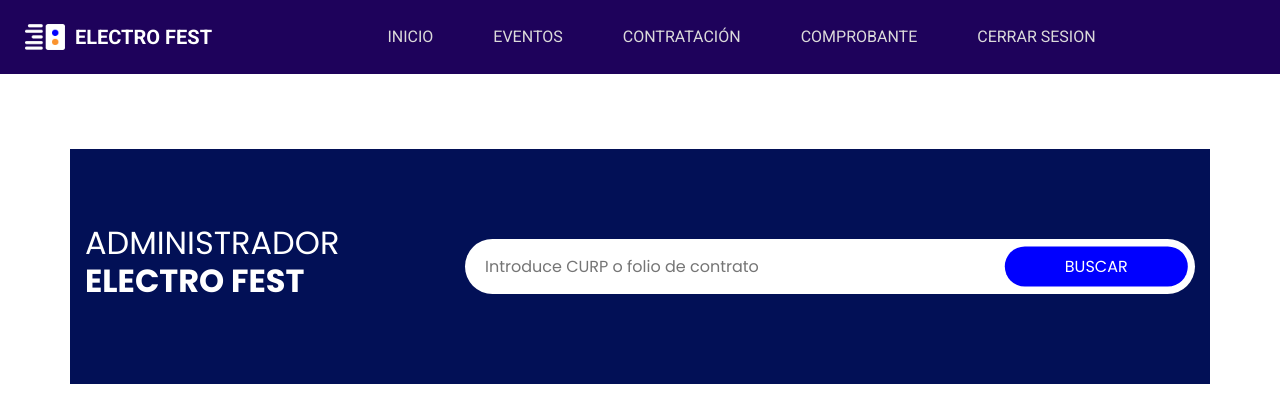
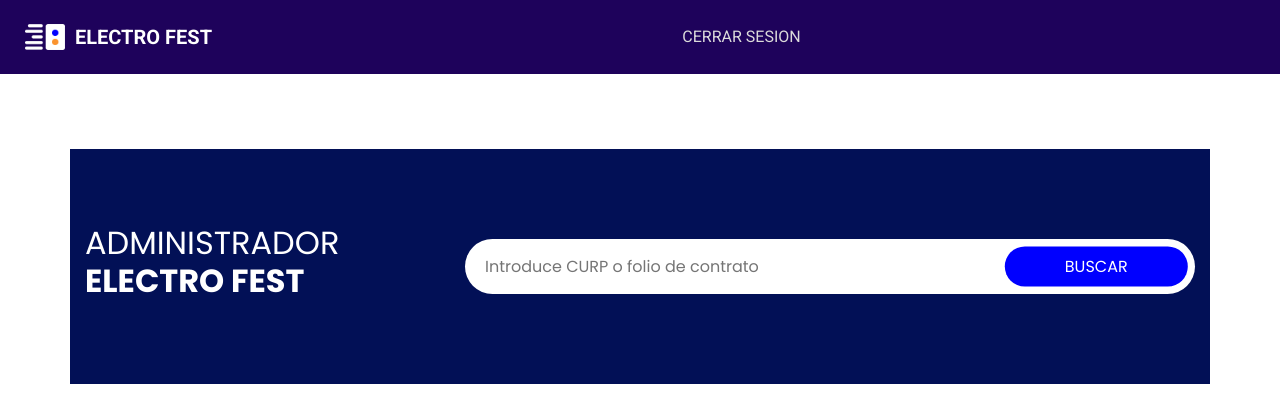
Before and after one commit to AlfredoSanchez-coder/CodigoWEBProy, a PHP site: page /admin.php in a window 1280 px wide. Shown: the top 420 px of the page. Run offline with PHP 8.4, Linux system fonts and the light colour scheme; the visitor is signed in with stand-in values (Sample User, id 1); some libraries are stand-ins or nearby versions.

Commit message:
sesiones

```diff
--- a/PWebDJ-master1/admin.php
+++ b/PWebDJ-master1/admin.php
@@ -48,7 +48,7 @@ if($varsesion==null || $varsesion='' /*|| $varse==null || $varse=''*/){
     <header class="header_section">
       <div class="container-fluid">
         <nav class="navbar navbar-expand-lg custom_nav-container ">
-          <a class="navbar-brand" href="inde.php">
+          <a class="navbar-brand">
             <img src="images/logo.png" alt="">
             <span>
               ELECTRO FEST
@@ -62,18 +62,6 @@ if($varsesion==null || $varsesion='' /*|| $varse==null || $varse=''*/){
           <div class="collapse navbar-collapse" id="navbarSupportedContent">
             <div class="d-flex mx-auto flex-column flex-lg-row align-items-center">
               <ul class="navbar-nav  ">
-                <li class="nav-item active">
-                  <a class="nav-link" href="inde.php">Inicio<span class="sr-only">(current)</span></a>
-                </li>
-                <li class="nav-item">
-                  <a class="nav-link" href="infoEventos.php">Eventos</a>
-                </li>
-                <li class="nav-item">
-                  <a class="nav-link" href="contrato.php">Contratación</a>
-                </li>
-                <li class="nav-item">
-                  <a class="nav-link" href="comprobante.php">Comprobante</a>
-                </li>
                 <li class="nav-item">
                   <a class="nav-link" href="../php/cerrar_se.php">Cerrar sesion</a>
                 </li>
--- a/PWebDJ-master1/comprobante.php
+++ b/PWebDJ-master1/comprobante.php
@@ -36,7 +36,7 @@
     <header class="header_section">
       <div class="container-fluid">
         <nav class="navbar navbar-expand-lg custom_nav-container ">
-          <a class="navbar-brand" href="inde.php">
+          <a class="navbar-brand" href="index.html">
             <img src="images/logo.png" alt="">
             <span>
               ELECTRO FEST
@@ -54,7 +54,7 @@
                 <a class="nav-link" href="inde.php">Inicio<span class="sr-only">(current)</span></a>
                 </li>
                 <li class="nav-item">
-                  <a class="nav-link" href="InfoEventos.html">Eventos</a>
+                  <a class="nav-link" href="infoEventos.php">Eventos</a>
                 </li>
 
                 <li class="nav-item">
--- a/PWebDJ-master1/contrato.php
+++ b/PWebDJ-master1/contrato.php
@@ -56,14 +56,14 @@
                   <a class="nav-link" href="inde.php">Inicio<span class="sr-only">(current)</span></a>
                 </li>
                 <li class="nav-item">
-                  <a class="nav-link" href="InfoEventos.html">Eventos</a>
+                  <a class="nav-link" href="infoEventos.php">Eventos</a>
                 </li>
 
                 <li class="nav-item">
                   <a class="nav-link" href="contrato.php">Contratación</a>
                 </li>
                 <li class="nav-item">
-                  <a class="nav-link" href="comprobante.html">Comprobante</a>
+                  <a class="nav-link" href="comprobante.php">Comprobante</a>
                 </li>
                 <li class="nav-item">
                   <a class="nav-link" href="../php/cerrar_se.php">Cerrar sesion</a>
--- a/PWebDJ-master1/index.php
+++ b/PWebDJ-master1/index.php
@@ -97,10 +97,11 @@
           <button >Entrar</button>
          </form>
          <!--Registro-->
+          </script>
          <form action="../php/registro_usuario.php" method="POST" class="formulario_reg">
           <h2>Registrarse</h2>
           <input type="text" placeholder="Nombre completo" required="" name="nombre_completo">
-          <input type="text" placeholder="Correo electronico" required="" name="correo">
+          <input type="email" placeholder="Correo electronico" required="" name="correo">
           <input type="text" placeholder="usuario" required="" name="usuario">
           <input type="password" placeholder="Contraseña"required="" name="contrasena">
           <button>Registrarse</button>
--- a/php/registro_usuario.php
+++ b/php/registro_usuario.php
@@ -40,7 +40,7 @@
      if($ejecutar){
         echo'
         <script>
-
+        alert("Registro exitoso!");
         window.location = "../PWebDJ-master1/index.php";
         </script>
         ';
```
Also changed, not shown: PWebDJ-master1/inde.php (line endings or trailing spaces), PWebDJ-master1/infoEventos.php (line endings or trailing spaces), php/cerrar_se.php (line endings or trailing spaces), php/conexion_be.php (line endings or trailing spaces), php/login_usuario.php (line endings or trailing spaces).
